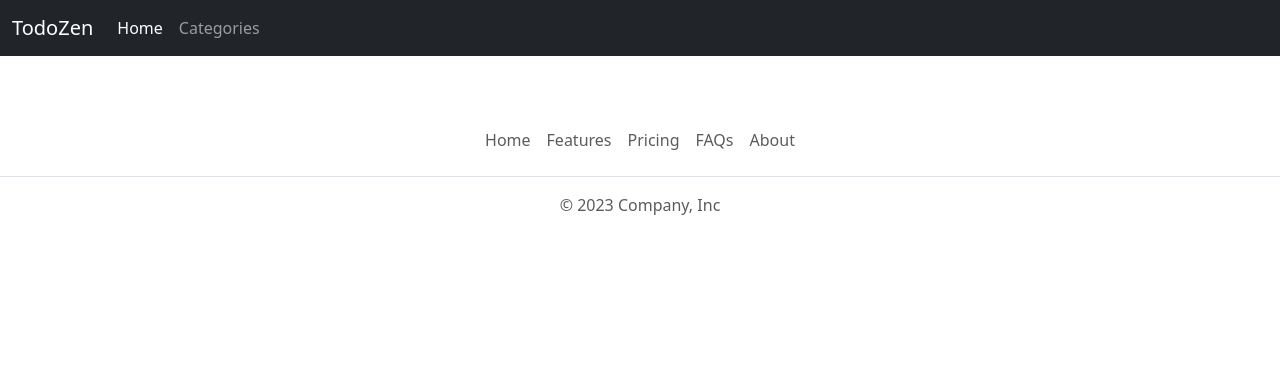
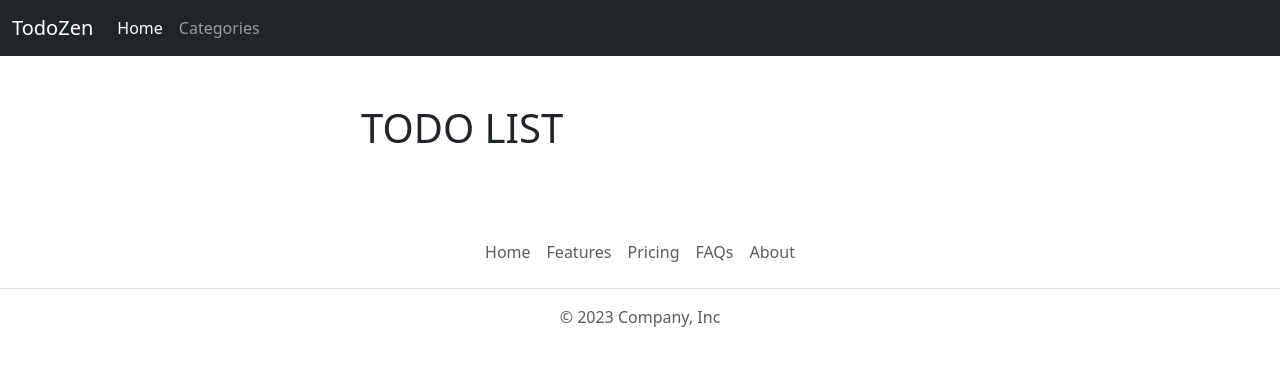
Before and after one commit to Zeysthingz/todozen, a Django app: page / in a window 1280 px wide. Shown: the top 366 px of the page. Run offline with Django 4.2, Linux system fonts and the light colour scheme; data that the repository does not hold is empty; some libraries are stand-ins or nearby versions.

Commit message:
added detail page

```diff
--- a/core/urls.py
+++ b/core/urls.py
@@ -16,9 +16,11 @@ Including another URLconf
 """
 from django.contrib import admin
 from django.urls import path
-from todo.views import index
+from todo.views import index, todo_detail
 
 urlpatterns = [
     path('admin/', admin.site.urls),
     path('', index, name='index'),
+    # Add path for todo_detail view with id parameter
+    path('todo/<int:id>/', todo_detail, name='detail'),
 ]
--- a/templates/core/base.html
+++ b/templates/core/base.html
@@ -5,7 +5,6 @@
     <meta charset="utf-8">
     <meta name="viewport" content="width=device-width, initial-scale=1">
     <title>ToDo App</title>
-
     <!--    import static libraries-->
     <link rel="stylesheet" href="{% static 'css/bootstrap.min.css' %}">
 </head>
--- a/todo/templates/todo/todo_list.html
+++ b/todo/templates/todo/todo_list.html
@@ -1,13 +1,12 @@
 {% extends 'core/base.html' %}
 
 {% block container %}
-  <ul>
-    {% for todo in queryset %}
-    <li>
-      {{ todo }}
-
-    </li>
-    {% endfor %}
-  </ul>
-
+  <div class="col-sm-6 offset-sm-3">
+    <h1 class="my-3">TODO LIST</h1>
+    <div class="list-group">
+          {% for todo in queryset %}
+            <a href="#" class="list-group-item list-group-item-action"> {{ todo.title }}</a>
+          {% endfor %}
+    </div>
+  </div>
 {% endblock container %}
--- a/todo/views.py
+++ b/todo/views.py
@@ -11,3 +11,12 @@ def index(request):
         'queryset': queryset,
     }
     return render(request, 'todo/todo_list.html', context)
+
+
+def todo_detail(request, id):
+    queryset = TodoItem.objects.get(pk=id)
+    print(queryset)
+    context = {
+        'queryset': queryset,
+    }
+    return render(request, 'todo/todo_detail.html', context)
```
Also changed, not shown: todo/templates/todo/todo_detail.html (added, +14 -0 lines), script.py (added).
